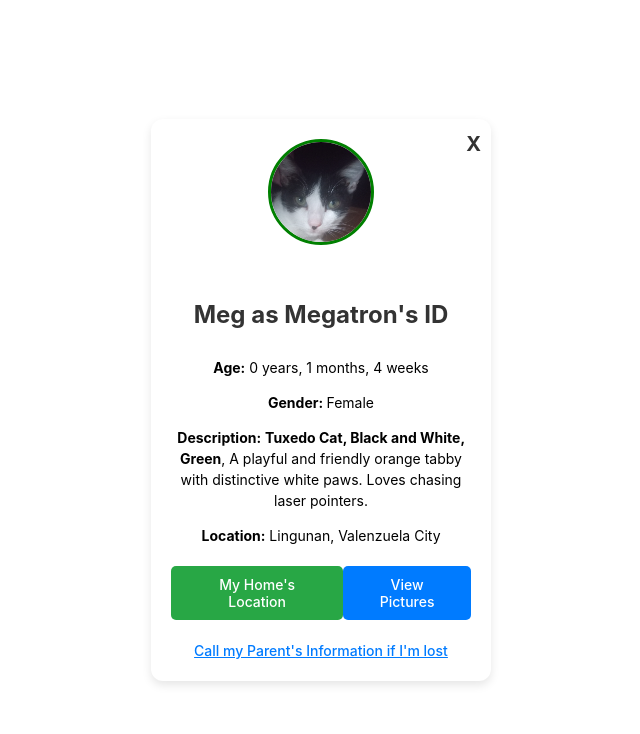
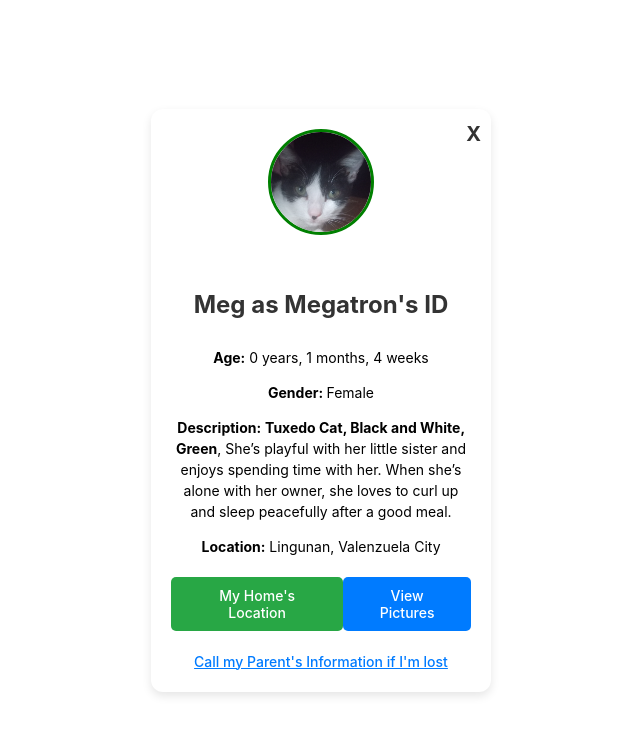
Before and after one commit to JoseEnsoIII/Cars_ID, a React (Vite) app: page /meg in a window 1280 px wide. Shown: the top 734 px of the page, without its empty margins (319-959 px from the left). Built offline with nearby package versions, Linux system fonts and the light colour scheme.

Commit message:
updates some info

```diff
--- a/package.json
+++ b/package.json
@@ -26,5 +26,6 @@
     "eslint-plugin-react-refresh": "^0.4.16",
     "globals": "^15.14.0",
     "vite": "^6.0.5"
-  }
+  },
+  "homepage": "https://github.com/JoseEnsoIII/Cars_ID"
 }
--- a/src/Components/Pages/Meg.jsx
+++ b/src/Components/Pages/Meg.jsx
@@ -8,7 +8,7 @@ const CatID = () => {
     race: 'Tuxedo Cat',
     color: 'Black and White',
     eyeColor: 'Green',
-    description: 'A playful and friendly orange tabby with distinctive white paws. Loves chasing laser pointers.',
+    description: 'She’s playful with her little sister and enjoys spending time with her. When she’s alone with her owner, she loves to curl up and sleep peacefully after a good meal.',
     location: 'Lingunan, Valenzuela City',
   };
 
--- a/src/Components/Pages/Optimus.jsx
+++ b/src/Components/Pages/Optimus.jsx
@@ -8,7 +8,7 @@ const CatID = () => {
     race: 'Tuxedo Cat',
     color: 'Black and White',
     eyeColor: 'Green',
-    description: 'A playful and friendly orange tabby with distinctive white paws. Loves chasing laser pointers.',
+    description: 'A playful and friendly orange tabby with distinctive white paws. She loves chasing laser pointers and is playful all the time, though she can be a bit shy around visitors and is an introvert at heart. She enjoys playing with anyone and will nap when she’s tired.',
     location: 'Lingunan, Valenzuela City',
   };
 
```
Also changed, not shown: vercel.json (added), 1 other file (tests, documents, lock files or other folders).
